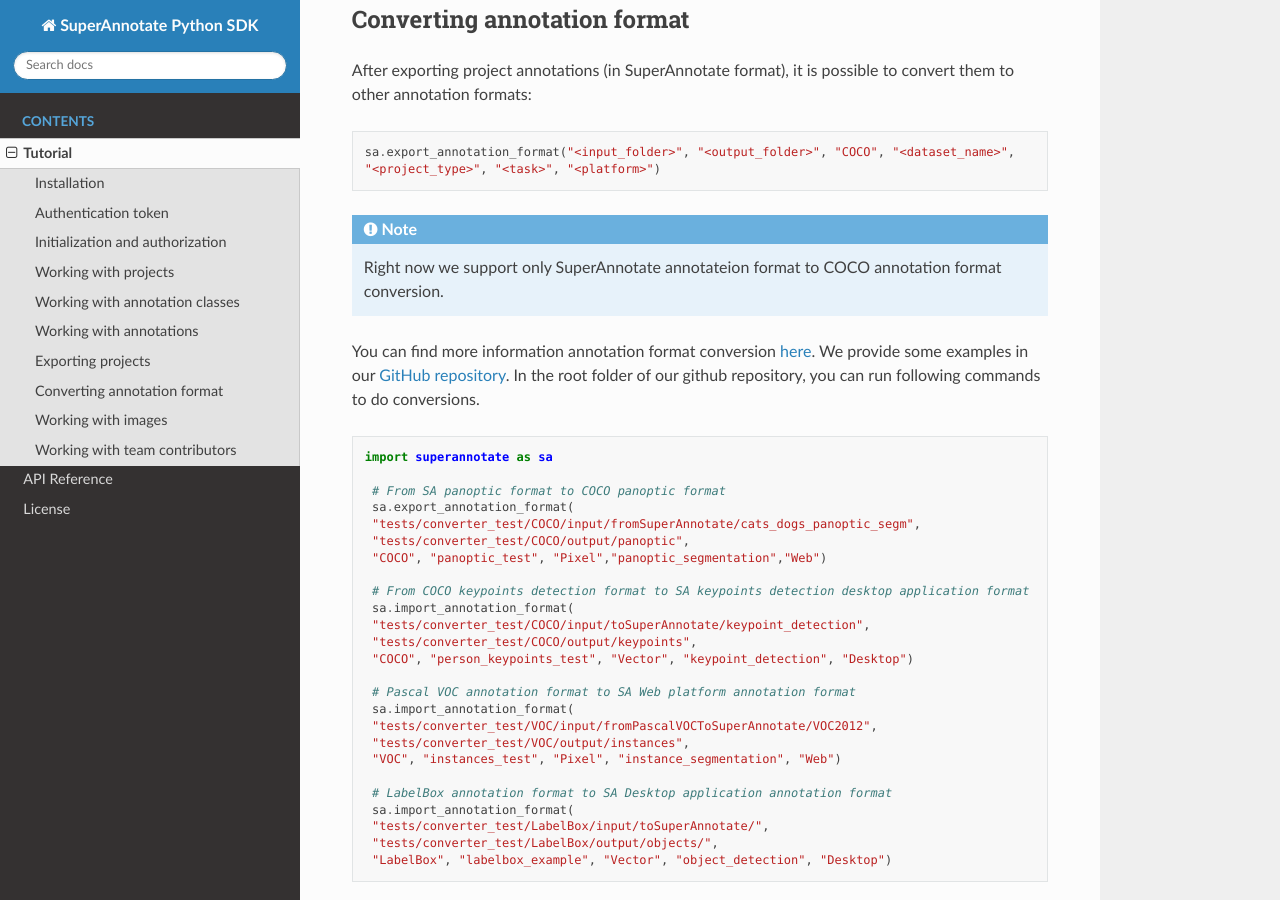
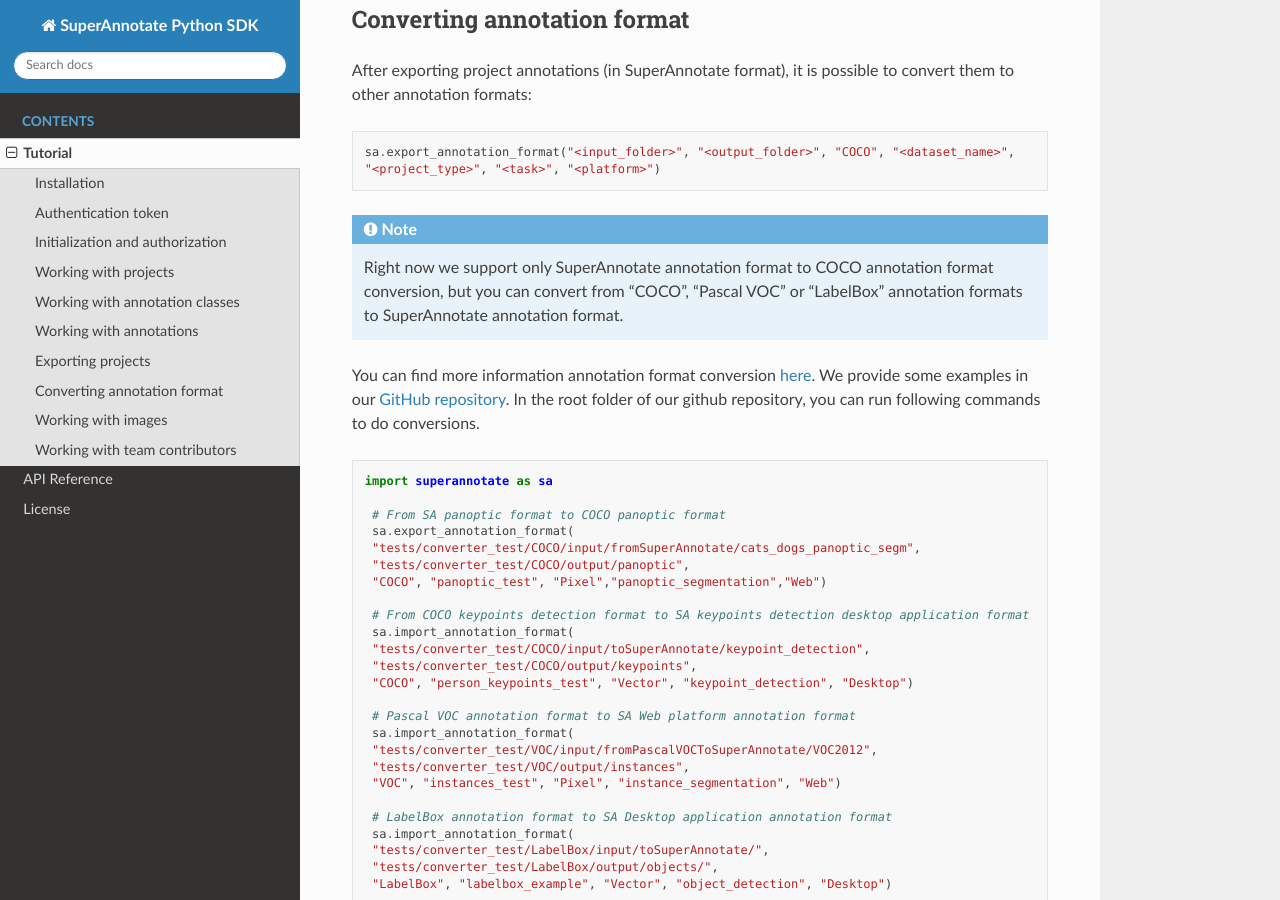
Before and after one commit to superannotateai/superannotate-python-sdk, a Sphinx documentation site: the page built from docs/source/tutorial.sdk.rst, in a window 1280 px wide and 900 px high, scrolled down 4164 px. Built offline with Sphinx 7.4.7 and the Read the Docs theme 2.0.0, drawn with Linux system fonts in a browser that asks for light colours.

Commit message:
Docs improved

```diff
--- a/docs/source/tutorial.sdk.rst
+++ b/docs/source/tutorial.sdk.rst
@@ -225,7 +225,7 @@
 
 .. note::
 
-  Right now we support only SuperAnnotate annotateion format to COCO annotation format conversion.
+  Right now we support only SuperAnnotate annotation format to COCO annotation format conversion, but you can convert from "COCO", "Pascal VOC" or "LabelBox" annotation formats to SuperAnnotate annotation format.
 
 .. _git_repo: https://github.com/superannotateai/superannotate-python-sdk
 
```
